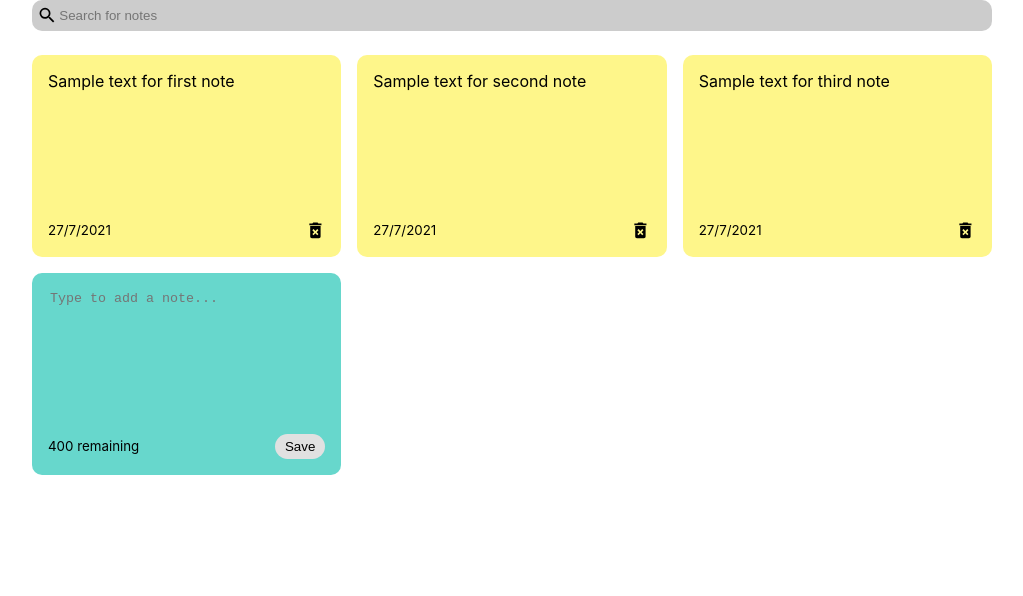
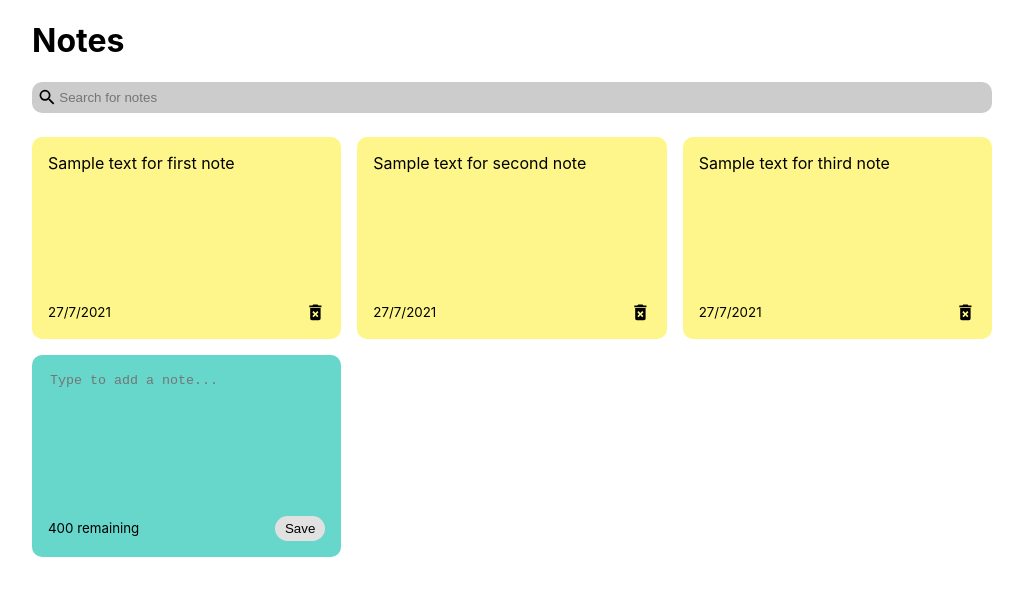
Before and after one commit to nitrolo/note-taking-app, a React (Create React App) app: page / in a window 1280 px wide. Shown: the top 596 px of the page, without its empty margins (128-1151 px from the left). Built offline with nearby package versions, Linux system fonts and the light colour scheme.

Commit message:
added header and title

```diff
--- a/public/index.html
+++ b/public/index.html
@@ -24,7 +24,7 @@
       work correctly both with client-side routing and a non-root public URL.
       Learn how to configure a non-root public URL by running `npm run build`.
     -->
-    <title>React App</title>
+    <title>Notes</title>
   </head>
   <body>
     <noscript>You need to enable JavaScript to run this app.</noscript>
--- a/src/App.js
+++ b/src/App.js
@@ -42,6 +42,7 @@ const App = () => {
 
   return (
     <div className='container'>
+      <h1>Notes</h1>
       <SearchBar handleSearchNote={setSearchText} />
       <NotesList
         notes={notes.filter((note) =>
```
